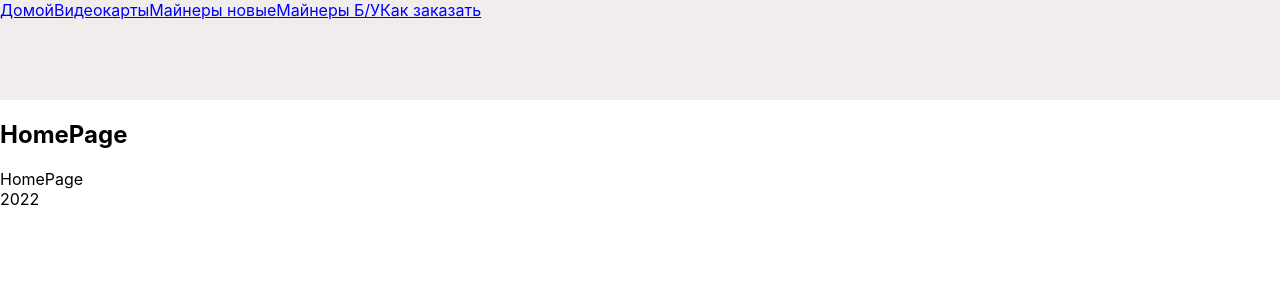
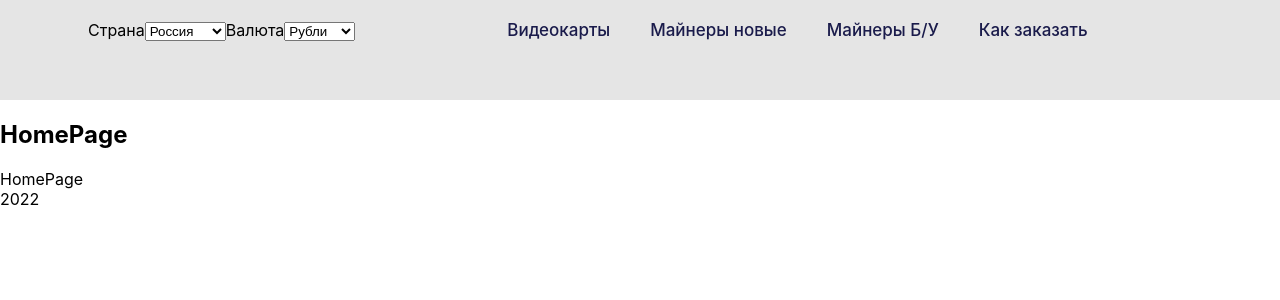
Before and after one commit to GBaykov/kriptohata, a React (Create React App) app: page / in a window 1280 px wide. Shown: the top 300 px of the page. Built offline with nearby package versions, Linux system fonts and the light colour scheme.

Commit message:
style: add some style to header

```diff
--- a/src/components/header/header.css
+++ b/src/components/header/header.css
@@ -2,8 +2,13 @@
   width: 100%;
   height: 100px;
   display: flex;
-  background-color: rgb(241, 237, 237);
+  background-color: #e5e5e5;
 }
+
+.header-wrapper {
+  margin: 20px 64px 0px 88px;
+}
+
 .header-videocards {
 }
 .header-newminers {
@@ -12,8 +17,23 @@
 }
 .header-item {
   /* width: 30px; */
-  color: blue;
+  font-weight: 500;
+  font-size: 17px;
+  line-height: 16px;
+  color: #1a1b4b;
+  margin: 29px 0px;
+  text-decoration: none;
+}
+.header-item:not(:last-child) {
+  margin-right: 40px;
 }
 .header-item:hover {
   cursor: pointer;
 }
+.active {
+  color: #4a5bcf;
+}
+
+.choices {
+  display: flex;
+}
--- a/src/components/header/header.tsx
+++ b/src/components/header/header.tsx
@@ -1,24 +1,44 @@
-import { Link } from 'react-router-dom';
+import { NavLink } from 'react-router-dom';
 import './header.css';
 
 const Header = () => {
   return (
     <header className="header">
-      <Link to="/" className="">
-        Домой
-      </Link>
-      <Link to="/videocards" className="header-videocards header-item">
-        Видеокарты
-      </Link>
-      <Link to="/newminers" className="header-newminers header-item">
-        Майнеры новые
-      </Link>
-      <Link to="/oldminers" className="header-oldminers header-item">
-        Майнеры Б/У
-      </Link>
-      <Link to="/howorder" className="header-oldminers header-item">
-        Как заказать
-      </Link>
+      <div className="header__top top">
+        <div className="header-wrapper">
+          <div className="top__local-choices choices">
+            <div className="choices-country choice">
+              Страна
+              <select name="country">
+                <option value="1">Россия</option>
+                <option value="2">Беларусь</option>
+              </select>
+            </div>
+            <div className="choices-currency choice">
+              Валюта
+              <select name="currency">
+                <option value="1">Рубли</option>
+                <option value="2">Бел.руб</option>
+              </select>
+            </div>
+          </div>
+        </div>
+      </div>
+      <div className="header__search"></div>
+      <div className="header-wrapper">
+        <NavLink to="/videocards" className="header-videocards header-item">
+          Видеокарты
+        </NavLink>
+        <NavLink to="/newminers" className="header-newminers header-item">
+          Майнеры новые
+        </NavLink>
+        <NavLink to="/oldminers" className="header-oldminers header-item">
+          Майнеры Б/У
+        </NavLink>
+        <NavLink to="/howorder" className="header-oldminers header-item">
+          Как заказать
+        </NavLink>
+      </div>
     </header>
   );
 };
```
